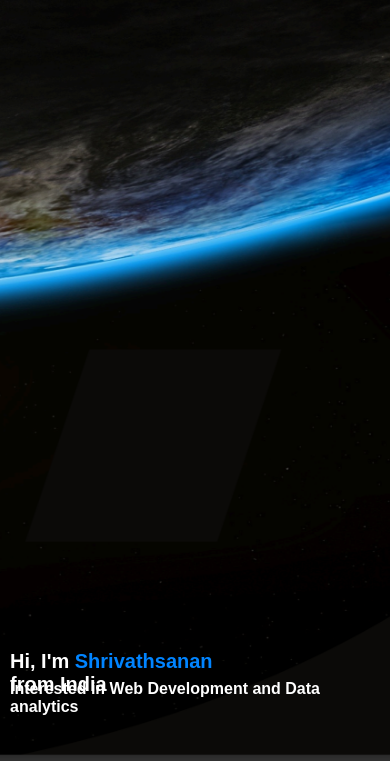
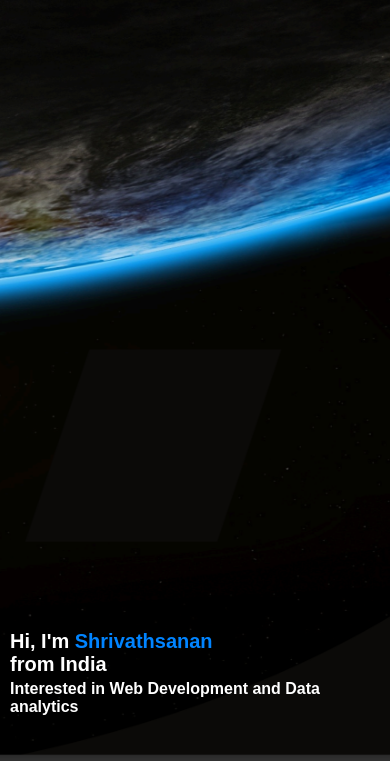
Before and after one commit to Shrivathsanan/Shrivathsanan, a plain HTML site: page index.html in a window 390 px wide. Shown: the part 83-844 px from the top of the page. Drawn offline with Linux system fonts and the light colour scheme.

Commit message:
style.css

```diff
--- a/style.css
+++ b/style.css
@@ -323,7 +323,7 @@ nav .fa-solid{
 .header-text h1{
     font-size: 20px;
     left: 10px;
-    bottom: 65px;
+    bottom: 85px;
     position: absolute;
 }
 .header-text p{
```
